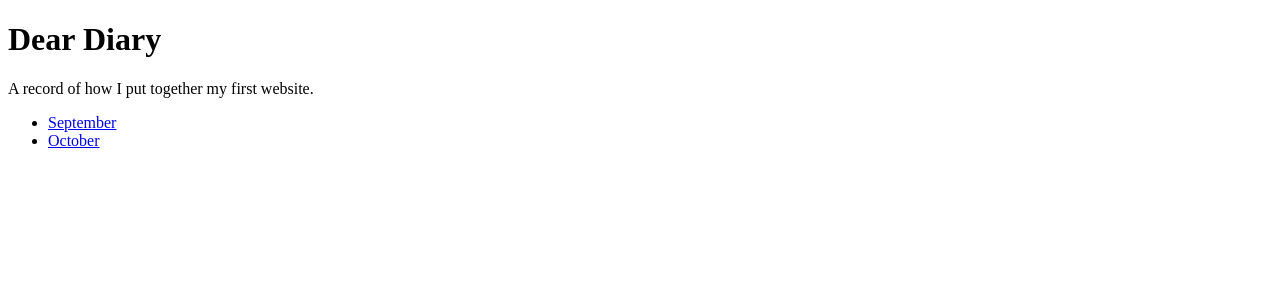
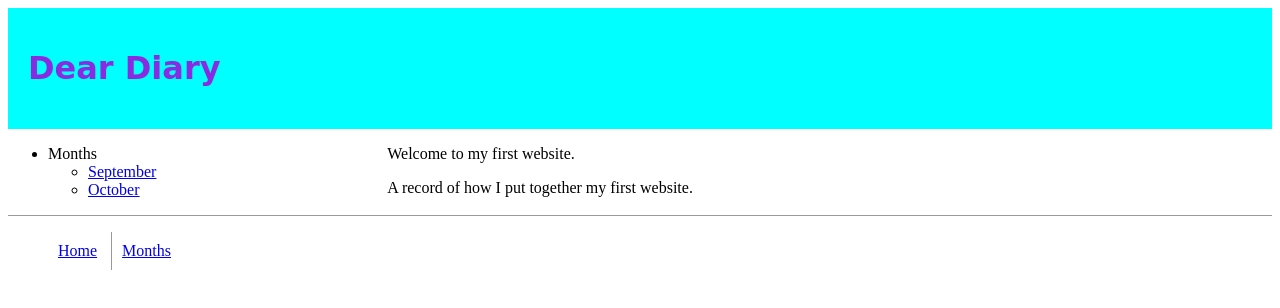
Before and after one commit to simonsandersje/beginnersWeb, a plain HTML site: page week4/index.html in a window 1280 px wide. Drawn offline with Linux system fonts and the light colour scheme.

Commit message:
Start week 4.

```diff
--- a/week4/index.html
+++ b/week4/index.html
@@ -2,23 +2,72 @@
 <html lang="en-GB">
   <head>
     <title>Dear Diary</title>
+    <style>
+      header {
+        background-color:aqua;
+        padding: 20px;
+      }
+      h1 {
+        font-family: cursive;
+        color:blueviolet;
+      }
+      nav {
+        float: left;
+        width: 30%;
+      }
+      section {
+        float: right;
+        width: 70%;
+      }
+      footer {
+        float: left;
+        clear:  both;
+        width: 100%;
+        border-top: 1px solid #999999;
+      }
+      .footer-links {
+        list-style: none;
+      }
+      .footer-links li {
+        display: inline-block;
+        padding:10px;
+        border-left: 1px solid #999999;
+      }
+      .footer-links li:first-child {
+        border-left: 0;
+      }
+    </style>
   </head>
   <body>
-    <div title="header">
+    <header>
       <h1>Dear Diary</h1>
-    </div>
-    <div title="main">
-      <p>A record of how I put together my first website.</p>
-    </div>
-    <div title="footer">
-      <ul>
-        <li><a href="diary-pages/201909.html">September</a></li>
-        <li><a href="diary-pages/201910.html">October</a></li>
+    </header>
+    <main>
+      <nav>
+        <ul>
+          <li>Months
+            <ul>
+              <li><a href="diary-pages/201909.html">September</a></li>
+              <li><a href="diary-pages/201910.html">October</a></li>
+            </ul>
+          </li>
+        </ul>
+      </nav>
+      <section>
+        <p>Welcome to my first website.</p>
+        <p>A record of how I put together my first website.</p>
+      </section>
+    </main>
+    <footer>
+      <ul class="footer-links">
+        <li><a href="index.html">Home</a></li>
+        <li><a href="diary-pages/months.html">Months</a></li>
       </ul>
-    </div>
+    </footer>
   </body>
 </html>
 <!--
+
 
 div
 span
```
Also changed, not shown: week3/index.html (+1 -0 lines).
